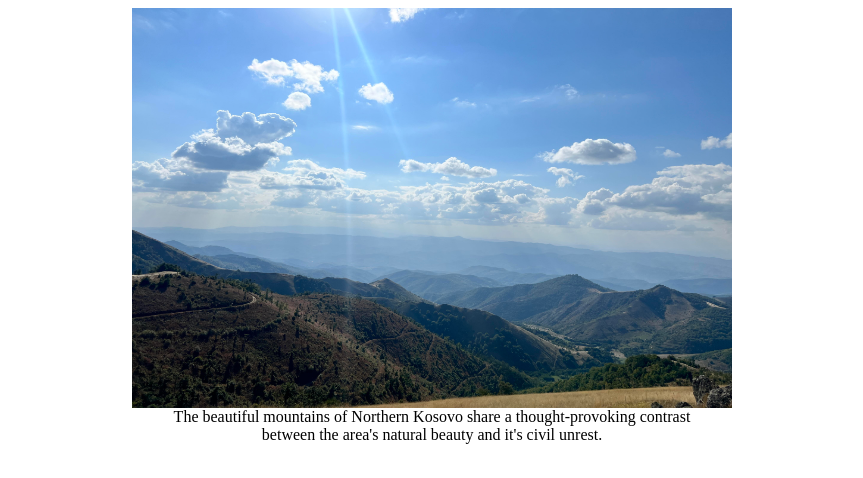
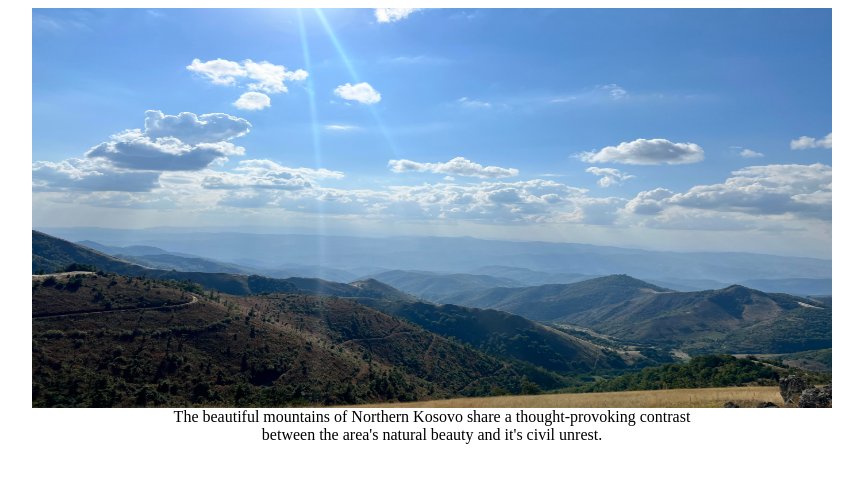
Before and after one commit to nichdan16/nickwebsite, a plain HTML site: page index.html in a window 1280 px wide. Shown: the whole page, without its empty margins (208-1071 px from the left). Drawn offline with Linux system fonts and the light colour scheme.

Commit message:
whynotworking

```diff
--- a/index.html
+++ b/index.html
@@ -2,7 +2,7 @@
     <head>
     </head>
     <body>
-        <center><img src='mtns.jpg' width=600, height=400'><br>
+        <center><img src='mtns.jpg' width=800, height=400'><br>
             The beautiful mountains of Northern Kosovo share a thought-provoking contrast <br> between the area's natural beauty and it's civil unrest.
         </center>
     </body>
```
